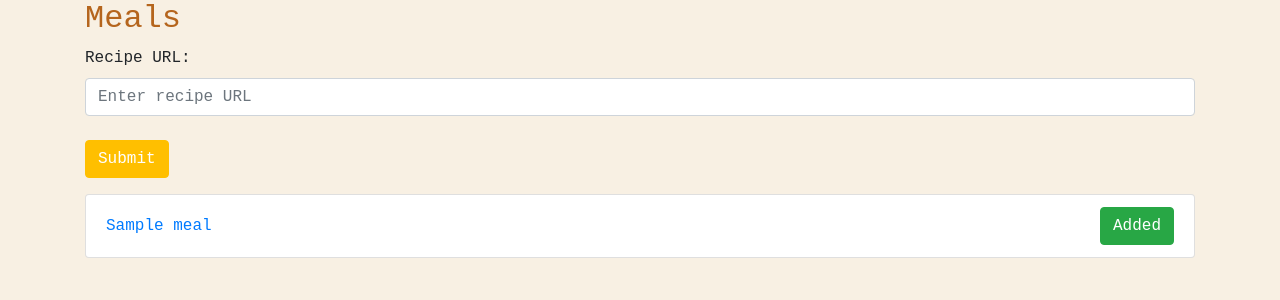
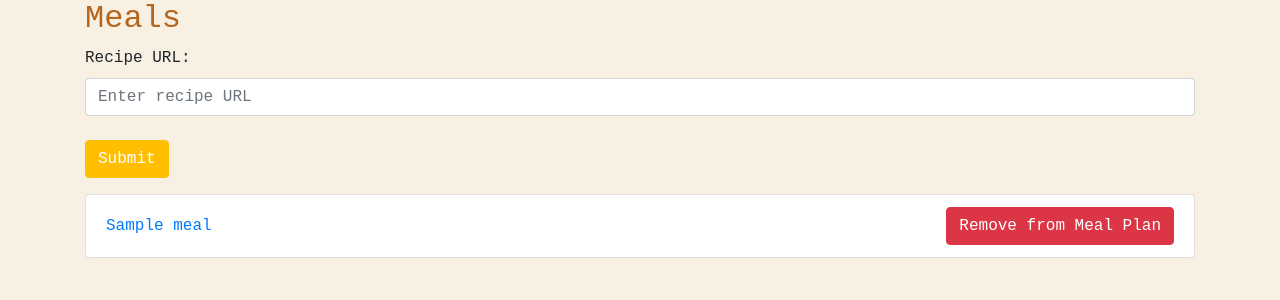
Before and after one commit to lukerohde/our-meals, a Django app: page /collections/1/ in a window 1280 px wide. Shown: the part 176-476 px from the top of the page. Run offline with Django 5.2, Linux system fonts and the light colour scheme; a user stored in the database is signed in; tables that the repository leaves empty hold one stand-in row (values such as "Sample post"); some libraries are stand-ins or nearby versions.

Commit message:
Viewing and removing meals from the meal plan detail page

```diff
--- /dev/null
+++ b/app/main/templates/main/_meal_list.html
@@ -0,0 +1,23 @@
+<ul class="list-group mt-3">
+    {% for meal in meals %}
+        <li class="list-group-item d-flex justify-content-between align-items-center">
+            <a href="{% url 'meal_detail' meal.pk %}">
+            {{ meal.title }}
+            </a>
+            <form method="POST" action="{% url 'toggle_meal_in_meal_plan' meal.id %}?collection_id={{ collection.id }}">
+                {% csrf_token %}
+                <input type="hidden" name="next" value="{{ request.path }}">
+                <button type="submit" class="btn {% if meal.id in meal_plan_recipes %}btn-danger{% else %}btn-success{% endif %}">
+                    <i class="fas fa-shopping-cart"></i>
+                    {% if meal.id in meal_plan_recipes %}
+                        Remove from Meal Plan
+                    {% else %}
+                        Add to Meal Plan
+                    {% endif %}
+                </button>
+            </form>
+        </li>
+    {% empty %}
+        <li class="list-group-item">No meals found.</li>
+    {% endfor %}
+</ul>
--- a/app/main/templates/main/collection_detail.html
+++ b/app/main/templates/main/collection_detail.html
@@ -18,30 +18,6 @@
     <button type="submit" class="btn btn-primary mt-2">Submit</button>
   </form>
 
-  <ul class="list-group mt-3">
-    {% for meal in collection.meals.all %}
-      <li class="list-group-item d-flex justify-content-between align-items-center">
-        <a href="{% url 'meal_detail' meal.pk %}">
-          {{ meal.title }}
-        </a>
-        {% if meal.id in meal_plan_recipes %}
-        <form method="POST" action="{% url 'toggle_meal_in_meal_plan' meal.id %}?collection_id={{ collection.id }}">
-            {% csrf_token %}
-            <button class="btn btn-success">
-            <i class="fas fa-shopping-cart"></i> Added
-          </button>
-        </form>
-        {% else %}
-          <form method="POST" action="{% url 'toggle_meal_in_meal_plan' meal.id %}?collection_id={{ collection.id }}">
-            {% csrf_token %}
-            <button type="submit" class="btn btn-primary">
-              <i class="fas fa-shopping-cart"></i> Add to Meal Plan
-            </button>
-          </form>
-        {% endif %}
-      </li>
-    {% empty %}
-      <li class="list-group-item">No meals found.</li>
-    {% endfor %}
-  </ul>
+  {% include 'main/_meal_list.html' with meals=collection.meals.all meal_plan_recipes=meal_plan_recipes %}
+
 {% endblock %}
--- a/app/main/views.py
+++ b/app/main/views.py
@@ -276,9 +276,12 @@ def meal_plan_detail(request, shareable_link):
     else:
         is_member = False
 
+    meal_plan_recipes = meal_plan.meals.values_list('id', flat=True) if meal_plan else []
+
     context = {
         'meal_plan': meal_plan,
         'is_member': is_member,
+        'meal_plan_recipes': meal_plan_recipes
     }
 
     return render(request, 'main/meal_plan_detail.html', context)
@@ -319,10 +322,12 @@ def leave_meal_plan(request, shareable_link):
 
     return redirect('collection_list')
 
+@require_POST
 @login_required
 def toggle_meal_in_meal_plan(request, meal_id):
     """
-    Adds a meal to the user's latest meal plan if it's not already included.
+    Adds or removes a meal from the user's latest meal plan.
+    Redirects back to the originating page.
     """
     meal_plan = latest_meal_plan(request)
 
@@ -341,4 +346,5 @@ def toggle_meal_in_meal_plan(request, meal_id):
 
     meal_plan.save()
 
-    return redirect('collection_detail', pk=request.GET.get('collection_id'))
+    next_url = request.POST.get('next')
+    return redirect(next_url)
```
Also changed, not shown: app/main/templates/main/meal_plan_detail.html (+1 -9 lines).
